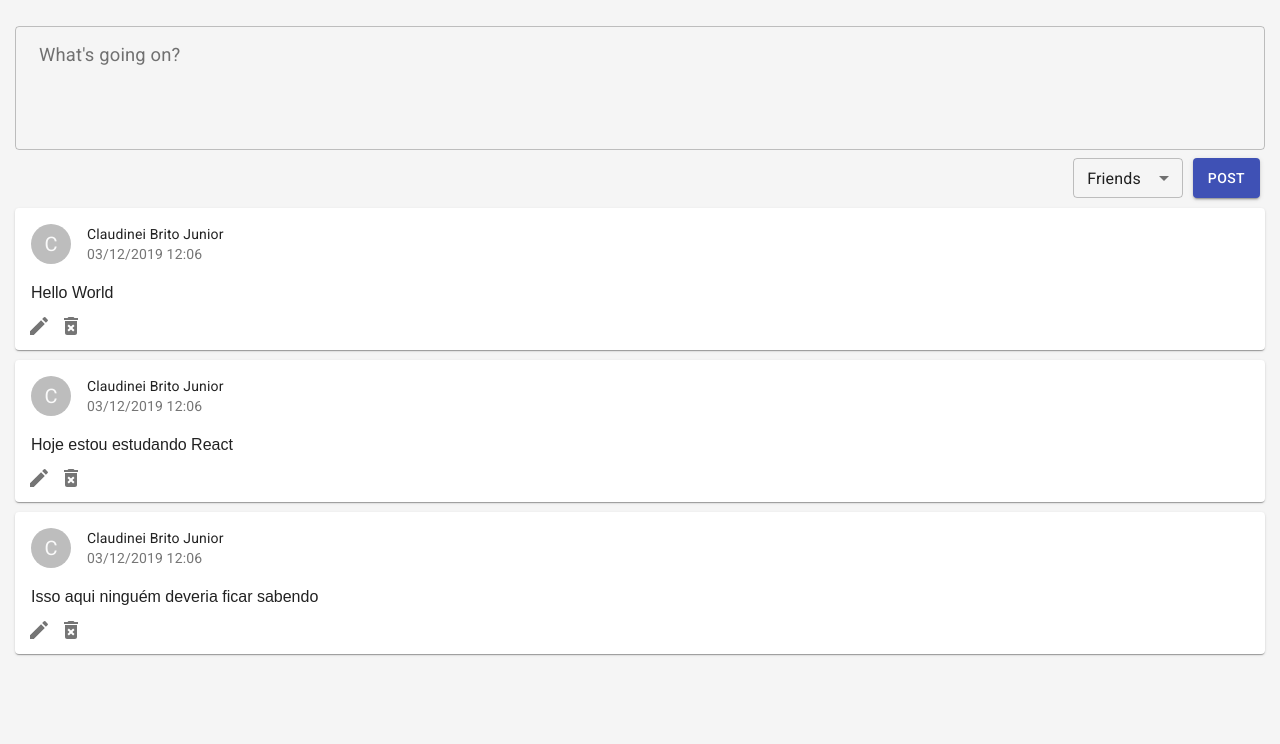
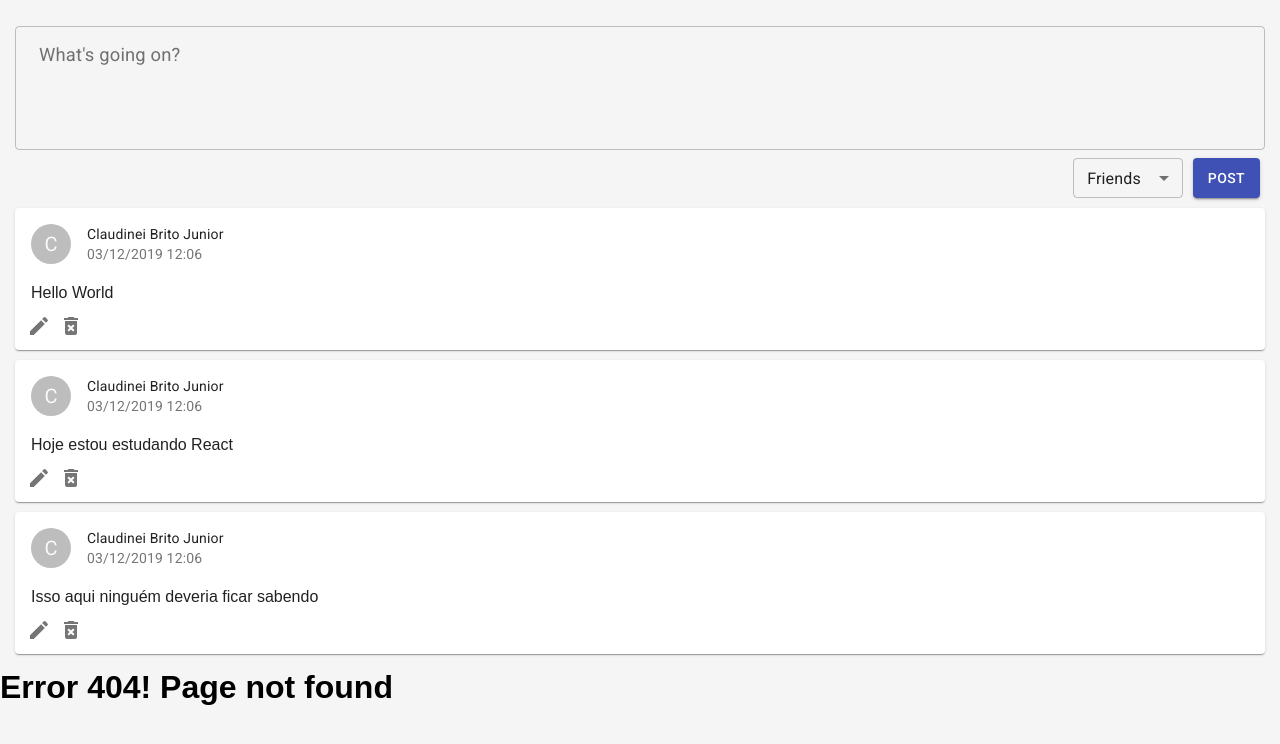
Before and after one commit to claudineibjr/SocialNetwork, a React (Create React App) app: page /home in a window 1280 px wide. Shown: the top 744 px of the page. Built offline with nearby package versions, Linux system fonts and the light colour scheme.

Commit message:
Page creation to retract when a route is not found (Error 404)

```diff
--- /dev/null
+++ b/src/Pages/NotFound/index.tsx
@@ -0,0 +1,8 @@
+// React Imports
+import React from 'react';
+
+export default function NotFound(){
+    return (
+        <h1>Error 404! Page not found</h1>
+    );
+}
--- a/src/Routes.tsx
+++ b/src/Routes.tsx
@@ -8,6 +8,7 @@ import { BrowserRouter, Route } from 'react-router-dom';
 import Login from './Pages/Login';
 import Home from './Pages/Home';
 import Profile from './Pages/Profile';
+import NotFound from './Pages/NotFound';
 
 export enum PossibleRoutes{
     LOGIN = '/login',
@@ -23,6 +24,7 @@ export default function Routes(){
                 <Route path={PossibleRoutes.LOGIN} component={Login}/>
                 <Route path={PossibleRoutes.HOME} component={Home}/>
                 <Route path={PossibleRoutes.PROFILE} component={Profile}/>
+                <Route path='*' component={NotFound}/>
             </BrowserRouter>
         </Provider>
     )
```
